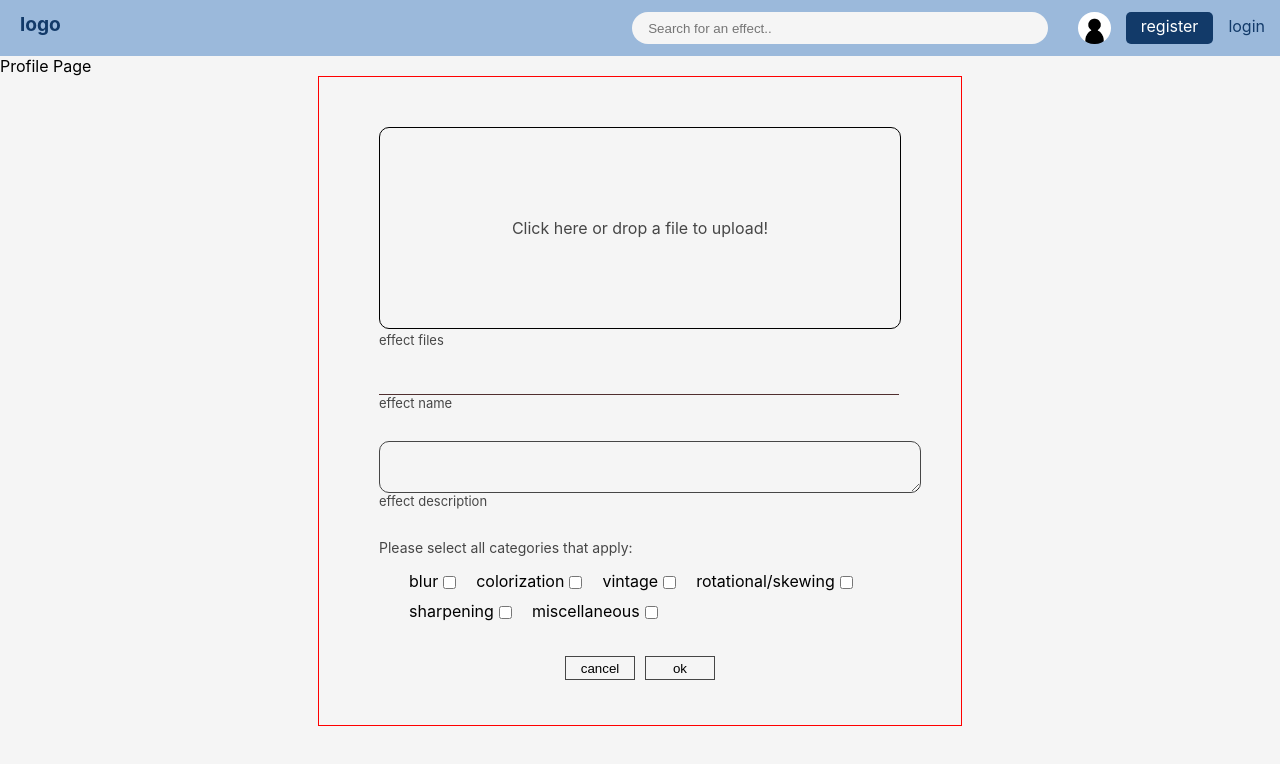
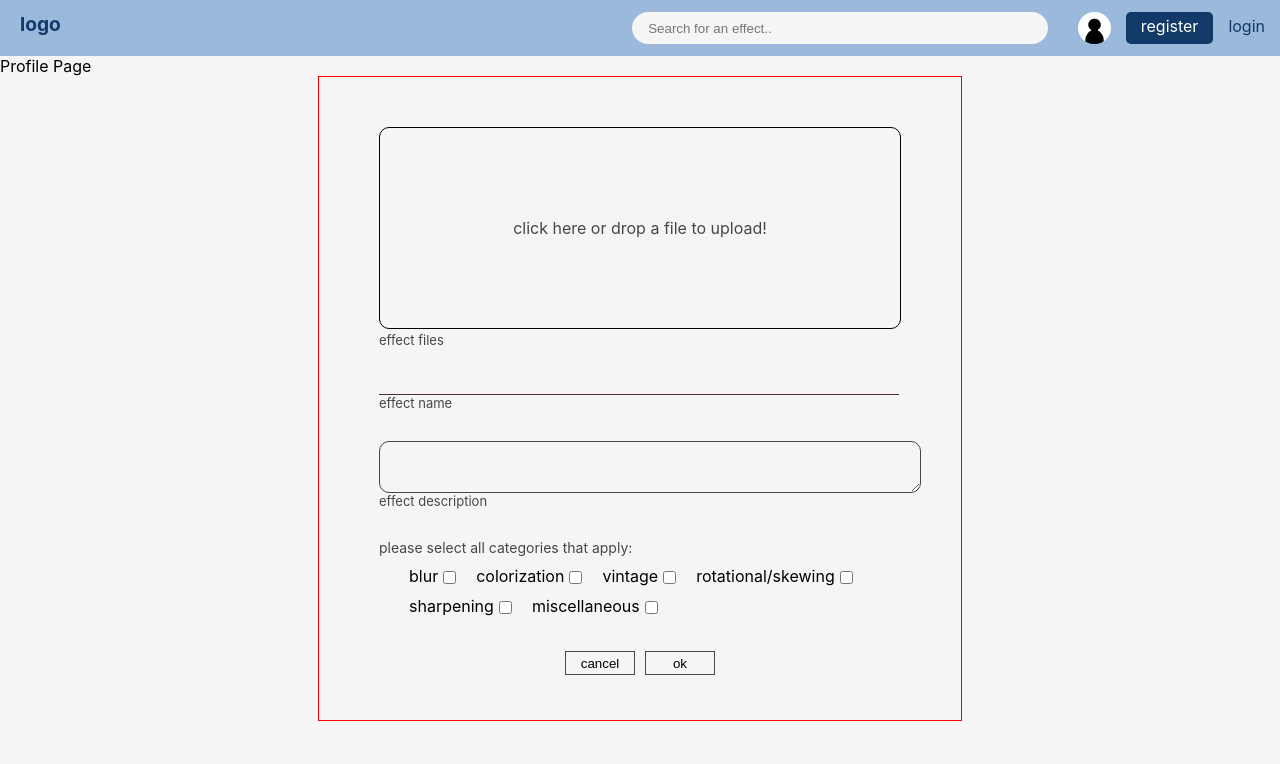
Before and after one commit to B-Evans99/customeffects, a React (Create React App) app in the folder custome/: page /profile in a window 1280 px wide. Shown: the top 764 px of the page. Built offline with nearby package versions, Linux system fonts and the light colour scheme.

Commit message:
(App.css, dropZone.js, uploadForm.js) slight text and style mods

```diff
--- a/custome/src/App.css
+++ b/custome/src/App.css
@@ -410,7 +410,7 @@ a:hover{
   font-size: 14px;
   color: #464646;
   margin-top: 15px;
-  margin-bottom: 10px;
+  margin-bottom: 5px;
 }
 
 .formCatGroup {
--- a/custome/src/components/dropZone.js
+++ b/custome/src/components/dropZone.js
@@ -27,9 +27,9 @@ const Dropzone = (props) =>{
     <div {...getRootProps()} className="Dropzone">
       <input {...getInputProps()} />
       <div className="dropText">
-      {!isDragActive && files.length == 0 && 'Click here or drop a file to upload!'}
-        {isDragActive && files.length == 0 && !isDragReject && "Drop the file to upload it."}
-        {isDragReject && files.length == 0 && "Please use a *.zip file!"}
+      {!isDragActive && files.length == 0 && 'click here or drop a file to upload!'}
+        {isDragActive && files.length == 0 && !isDragReject && "drop the file to upload it."}
+        {isDragReject && files.length == 0 && "please use a *.zip file!"}
         {isFileTooLarge && (
           <div className="fileSizeWarning">
             File is too large.
--- a/custome/src/components/uploadForm.js
+++ b/custome/src/components/uploadForm.js
@@ -60,7 +60,7 @@ const UploadForm = props => {
             <span>effect description</span>
         </label>
         <div className="formCategories">
-        <div className="formCatText">Please select all categories that apply:</div>
+        <div className="formCatText">please select all categories that apply:</div>
         <div className="formCatGroup">
           {props.categories.map((category, i)=> {
             return(
```
